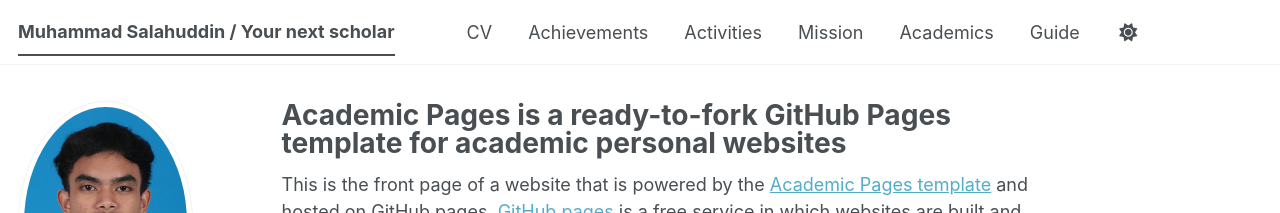
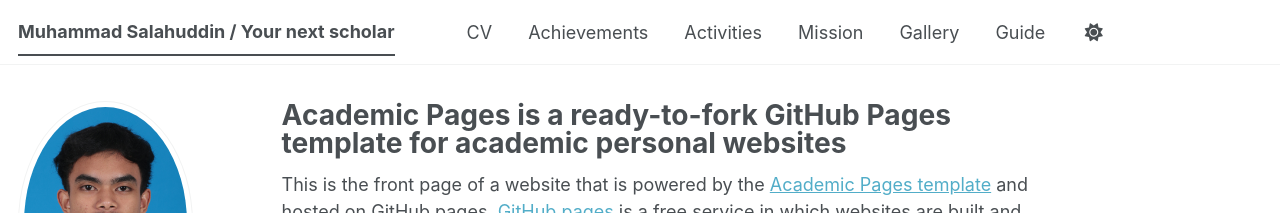
Before and after one commit to msalahuddinyusri20/msalahuddinyusri20.github.io, a Jekyll site: the page built from _pages/about.md, in a window 1280 px wide. Shown: the top 213 px of the page. Built offline with Jekyll 4.4.1, drawn with Linux system fonts in a browser that asks for light colours; a script bundle is joined from its source files by our own code; library files that are not in the unit come from our copies.

Commit message:
Update navigation.yml

```diff
--- a/_data/navigation.yml
+++ b/_data/navigation.yml
@@ -20,8 +20,8 @@
   - title: "Mission"
     url: /mission/
 
-  - title: "Academics"
-    url: /academics/
+  - title: "Gallery"
+    url: /gallery/
 
   # title: "CV"
    # url: /cv/
```
